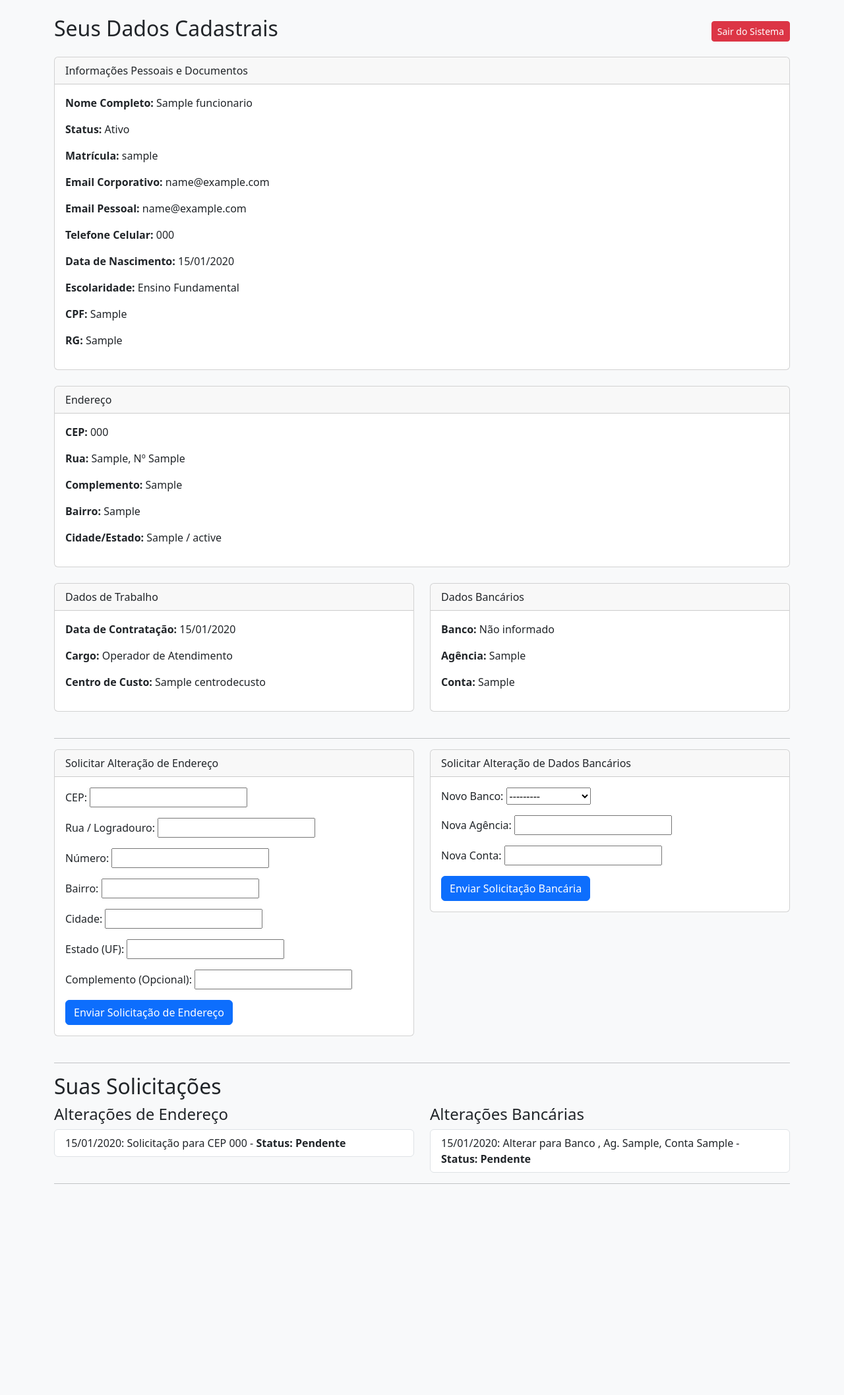
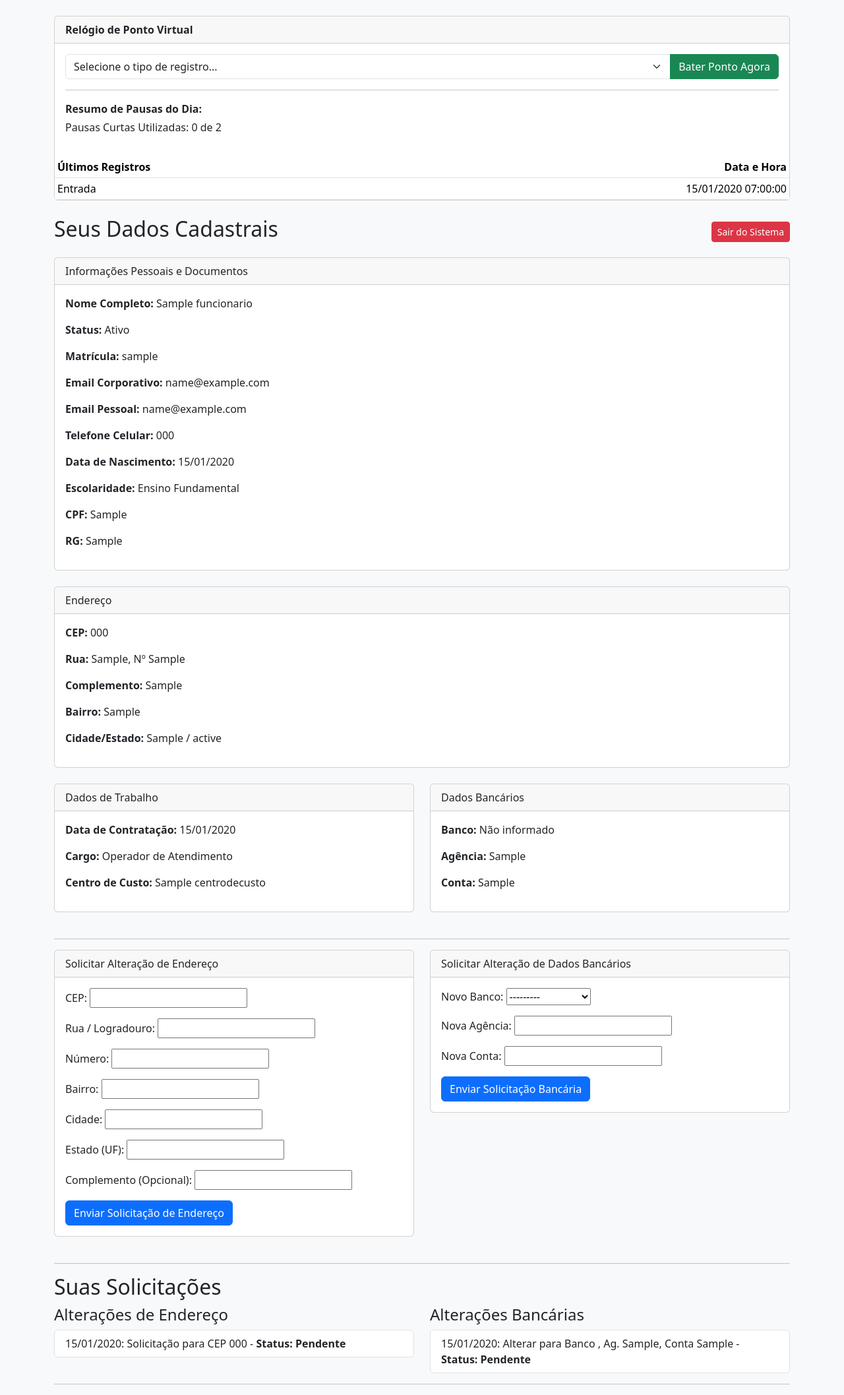
Before and after one commit to riquefernandes/hr_system, a Django app: page /home/ in a window 1280 px wide. Shown: the whole page at 66% size. Before the commit the page ends 1795 px from the top, so only its background shows below. Run offline with Django 5.2, Linux system fonts and the light colour scheme; a user stored in the database is signed in; data comes from the database, SQL or seed files in the repository; tables that the repository leaves empty hold one stand-in row (values such as "Sample post").

Commit message:
feat: bate ponto

```diff
--- a/funcionarios/templates/funcionarios/home.html
+++ b/funcionarios/templates/funcionarios/home.html
@@ -3,6 +3,64 @@
 {% block title %}Página Inicial - {{ funcionario_data.nome_completo }}{% endblock %}
 
 {% block content %}
+
+<div class="card mb-4">
+    <div class="card-header fw-bold">
+        Relógio de Ponto Virtual
+    </div>
+    <div class="card-body">
+        <form action="{% url 'funcionarios:bate_ponto' %}" method="post">
+            {% csrf_token %}
+            <div class="input-group">
+                <select name="tipo_ponto" class="form-select" required>
+                    <option value="" disabled selected>Selecione o tipo de registro...</option>
+                    <option value="ENTRADA">Registrar Entrada</option>
+                    <option value="SAIDA_PAUSA">Sair para Pausa</option>
+                    <option value="VOLTA_PAUSA">Voltar da Pausa</option>
+                    <option value="SAIDA_ALMOCO">Sair para o Almoço</option>
+                    <option value="VOLTA_ALMOCO">Voltar do Almoço</option>
+                    <option value="SAIDA">Registrar Saída</option>
+                </select>
+                <button type="submit" class="btn btn-success">Bater Ponto Agora</button>
+            </div>
+        </form>
+        <hr>
+        <div class="mt-3">
+            <p class="mb-1"><strong>Resumo de Pausas do Dia:</strong></p>
+            {% if regras_cargo %}
+                <ul class="list-unstyled">
+                    <li>Pausas Curtas Utilizadas: {{ pausas_hoje_count }} de {{ regras_cargo.max_pausas_diarias }}</li>
+                </ul>
+            {% else %}
+                <p><small>Regras de pausa não definidas (funcionário sem cargo).</small></p>
+            {% endif %}
+        </div>
+    </div>
+    <div class="table-responsive">
+        <table class="table table-sm mb-0">
+            <thead>
+                <tr>
+                    <th scope="col">Últimos Registros</th>
+                    <th scope="col" class="text-end">Data e Hora</th>
+                </tr>
+            </thead>
+            <tbody>
+                {% for registro in funcionario_data.registros_ponto.all|slice:":5" %}
+                <tr>
+                    <td>{{ registro.get_tipo_display }}</td>
+                    <td class="text-end">{{ registro.timestamp|date:"d/m/Y H:i:s" }}</td>
+                </tr>
+                {% empty %}
+                <tr>
+                    <td colspan="2">Nenhum registro hoje.</td>
+                </tr>
+                {% endfor %}
+            </tbody>
+        </table>
+    </div>
+</div>
+
+
 <div class="d-flex justify-content-between align-items-center mb-3">
     <h1 class="h2">Seus Dados Cadastrais</h1>
     <a href="{% url 'funcionarios:logout' %}" class="btn btn-danger btn-sm">Sair do Sistema</a>
@@ -23,14 +81,11 @@
         <p><strong>Escolaridade:</strong> {{ funcionario_data.get_escolaridade_display|default:"Não informado" }}</p>
         <p><strong>CPF:</strong> {{ funcionario_data.cpf }}</p>
         <p><strong>RG:</strong> {{ funcionario_data.rg }}</p>
-
     </div>
 </div>
 
 <div class="card mb-4">
-    <div class="card-header">
-        Endereço
-    </div>
+    <div class="card-header">Endereço</div>
     <div class="card-body">
         <p><strong>CEP:</strong> {{ funcionario_data.cep }}</p>
         <p><strong>Rua:</strong> {{ funcionario_data.rua }}, Nº {{ funcionario_data.numero }}</p>
--- a/funcionarios/urls.py
+++ b/funcionarios/urls.py
@@ -25,6 +25,7 @@
         ),
         name="password_change_done",
     ),
+    path("bate-ponto/", views.bate_ponto_view, name="bate_ponto"),
     path(
         "supervisor/dashboard/",
         views.supervisor_dashboard_view,
--- a/funcionarios/views.py
+++ b/funcionarios/views.py
@@ -1,18 +1,25 @@
-# funcionarios/views.py (VERSÃO FINAL COM TROCA DE SENHA)
+# funcionarios/views.py
 from django.shortcuts import render, redirect
+from django.contrib import messages
 from django.contrib.auth import authenticate, login, logout
 from django.contrib.auth.decorators import login_required
-from django.contrib import messages
+from django.contrib.auth.views import PasswordChangeView
+from django.views.decorators.http import require_POST
 
-# Importa a view de troca de senha original do Django
-from django.contrib.auth.views import PasswordChangeView
+# Novas importações para trabalhar com data e hora
+from django.utils import timezone
+from datetime import timedelta
 
 from .forms import SolicitacaoAlteracaoEnderecoForm, SolicitacaoAlteracaoBancariaForm
-from .models import SolicitacaoAlteracaoEndereco, SolicitacaoAlteracaoBancaria
+from .models import (
+    SolicitacaoAlteracaoEndereco,
+    SolicitacaoAlteracaoBancaria,
+    RegistroPonto,
+    Funcionario,  # Adicionado para a lógica
+)
 
 
 def login_view(request):
-    # ... (esta função não muda)
     if request.method == "POST":
         matricula = request.POST.get("username")
         senha = request.POST.get("password")
@@ -27,33 +34,23 @@
         return render(request, "funcionarios/login.html")
 
 
-# --- NOSSA NOVA VIEW CUSTOMIZADA ---
 class CustomPasswordChangeView(PasswordChangeView):
-    # Sobrescreve o método que é chamado quando o formulário é válido
     def form_valid(self, form):
-        # Pega o funcionário logado
         funcionario = self.request.user.funcionario
-        # Abaixa a bandeira
         funcionario.deve_alterar_senha = False
         funcionario.save()
-        # Continua o processo normal da view original
         return super().form_valid(form)
 
 
+@login_required
 def supervisor_dashboard_view(request):
-    # Primeiro, verificamos se o usuário tem a permissão para ver a página
-    # Ou se é um superusuário (que pode tudo)
     if (
         not request.user.has_perm("funcionarios.view_funcionario")
         and not request.user.is_superuser
     ):
-        # Redireciona para a home normal se não tiver permissão
         return redirect("funcionarios:home")
 
-    # Pega o objeto do supervisor logado
     supervisor_logado = request.user.funcionario
-
-    # Usa o 'related_name' que criamos para pegar a equipe dele!
     equipe_do_supervisor = supervisor_logado.equipe.all()
 
     context = {"supervisor": supervisor_logado, "equipe": equipe_do_supervisor}
@@ -62,7 +59,6 @@
 
 @login_required
 def home_view(request):
-    # ... (esta função não muda)
     funcionario = request.user.funcionario
     form_endereco = SolicitacaoAlteracaoEnderecoForm()
     form_bancario = SolicitacaoAlteracaoBancariaForm()
@@ -91,6 +87,17 @@
                 )
                 return redirect("funcionarios:home")
 
+    # --- LÓGICA PARA EXIBIR STATUS DAS PAUSAS ---
+    hoje = timezone.now().date()
+    pausas_hoje_count = 0
+    regras_cargo = funcionario.cargo
+
+    if regras_cargo:
+        pausas_hoje_count = RegistroPonto.objects.filter(
+            funcionario=funcionario, tipo="SAIDA_PAUSA", timestamp__date=hoje
+        ).count()
+    # --- FIM DA LÓGICA DE PAUSAS ---
+
     solicitacoes_endereco = SolicitacaoAlteracaoEndereco.objects.filter(
         funcionario=funcionario
     ).order_by("-data_solicitacao")
@@ -104,11 +111,75 @@
         "form_bancario": form_bancario,
         "solicitacoes_endereco": solicitacoes_endereco,
         "solicitacoes_bancarias": solicitacoes_bancarias,
+        "pausas_hoje_count": pausas_hoje_count,
+        "regras_cargo": regras_cargo,
     }
     return render(request, "funcionarios/home.html", context)
 
 
+@login_required
+@require_POST
+def bate_ponto_view(request):
+    funcionario = request.user.funcionario
+    tipo_ponto = request.POST.get("tipo_ponto")
+
+    if not tipo_ponto:
+        messages.error(request, "Você precisa selecionar um tipo de registro.")
+        return redirect("funcionarios:home")
+
+    if tipo_ponto == "SAIDA_PAUSA":
+        regras_cargo = funcionario.cargo
+        hoje = timezone.now().date()
+
+        if not regras_cargo:
+            messages.error(
+                request,
+                "Não foi possível verificar as regras de pausa (cargo não definido).",
+            )
+            return redirect("funcionarios:home")
+
+        pausas_hoje = RegistroPonto.objects.filter(
+            funcionario=funcionario, tipo="SAIDA_PAUSA", timestamp__date=hoje
+        ).count()
+
+        if pausas_hoje >= regras_cargo.max_pausas_diarias:
+            messages.error(
+                request,
+                f"Você já atingiu o limite de {regras_cargo.max_pausas_diarias} pausas por dia.",
+            )
+            return redirect("funcionarios:home")
+
+        registros_pausa_hoje = RegistroPonto.objects.filter(
+            funcionario=funcionario,
+            tipo__in=["SAIDA_PAUSA", "VOLTA_PAUSA"],
+            timestamp__date=hoje,
+        ).order_by("timestamp")
+
+        duracao_total_pausas = timedelta()
+        ultimo_inicio_pausa = None
+
+        for registro in registros_pausa_hoje:
+            if registro.tipo == "SAIDA_PAUSA":
+                ultimo_inicio_pausa = registro.timestamp
+            elif registro.tipo == "VOLTA_PAUSA" and ultimo_inicio_pausa:
+                duracao_total_pausas += registro.timestamp - ultimo_inicio_pausa
+                ultimo_inicio_pausa = None
+
+        if (
+            duracao_total_pausas.total_seconds() / 60
+            >= regras_cargo.duracao_max_pausas_minutos
+        ):
+            messages.error(
+                request,
+                f"Você já atingiu o tempo limite de {regras_cargo.duracao_max_pausas_minutos} minutos em pausas hoje.",
+            )
+            return redirect("funcionarios:home")
+
+    RegistroPonto.objects.create(funcionario=funcionario, tipo=tipo_ponto)
+    messages.success(request, "Ponto registrado com sucesso!")
+    return redirect("funcionarios:home")
+
+
 def logout_view(request):
-    # ... (esta função não muda)
     logout(request)
     return redirect("funcionarios:login")
```
Also changed, not shown: funcionarios/models.py (+34 -14 lines), funcionarios/migrations/0010_registroponto.py (added), funcionarios/migrations/0011_cargo_duracao_max_pausas_minutos_and_more.py (added). Lines whose indentation alone changed are shown as unchanged.
